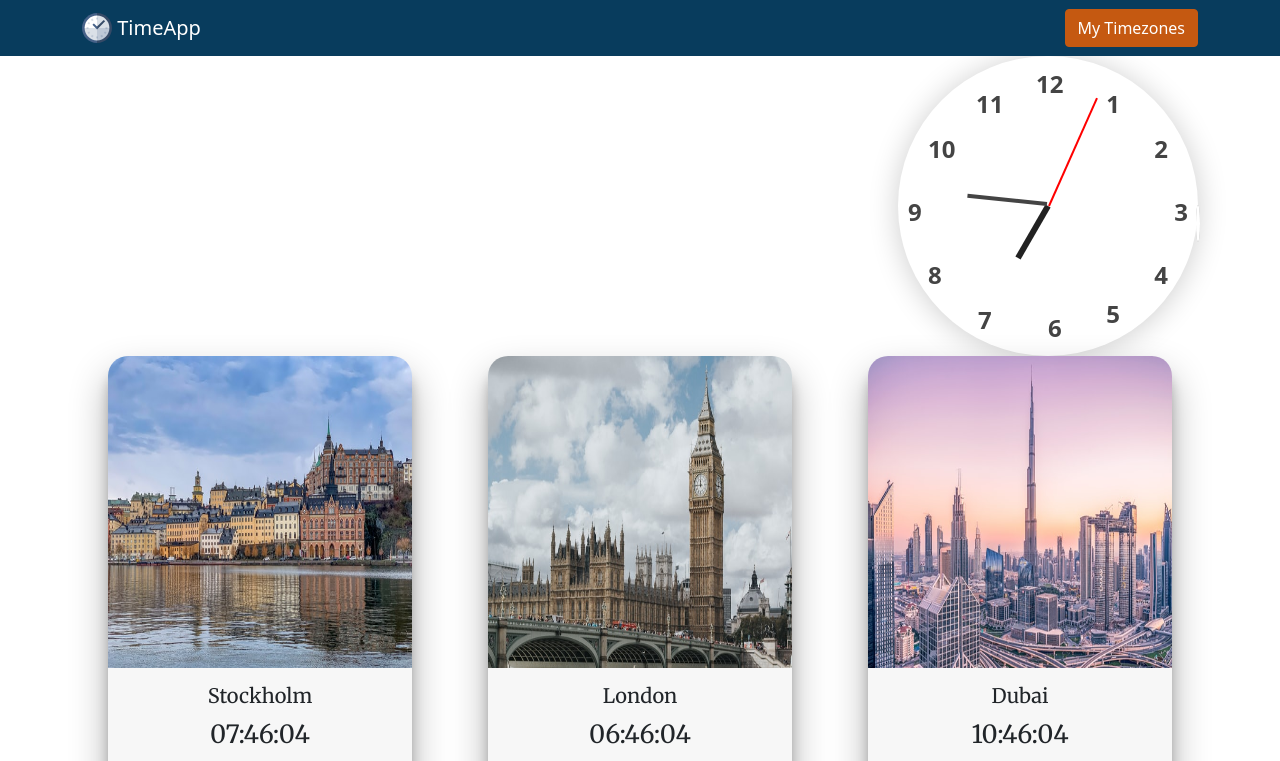
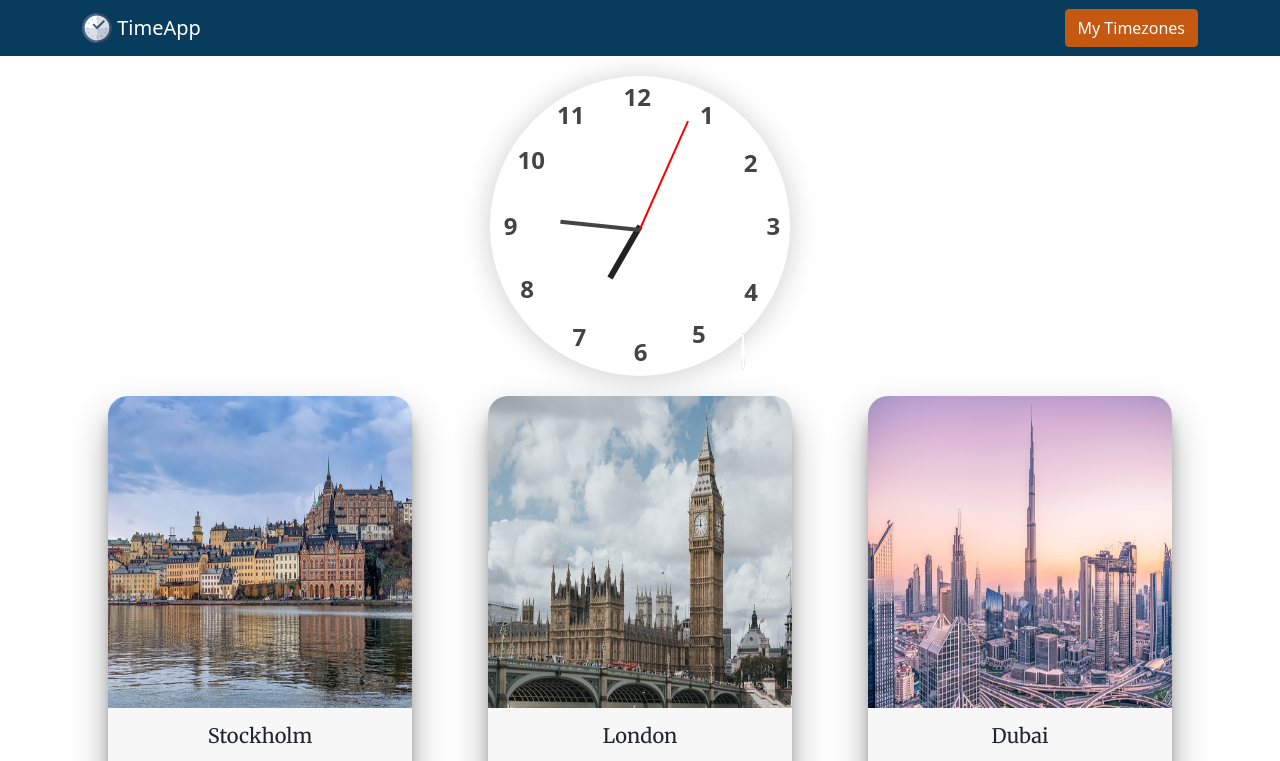
Before and after one commit to argjend551/TimeApp, a React (Vite) app: page / in a window 1280 px wide. Shown: the top 761 px of the page. Built offline with nearby package versions, Linux system fonts and the light colour scheme.

Commit message:
fixed position off css transform translate coliding with bootstrap'

```diff
--- a/public/css/clock.css
+++ b/public/css/clock.css
@@ -1,124 +1,130 @@
 .clock {
+  margin: 20px;
   width: 300px;
   height: 300px;
   border-radius: 50%;
-  position: relative;
-  top: 50%;
-  left: 50%;
-  display: inline-block;
-  transform: translate(-50%, -50%);
+  justify-content: center;
+  /* position: relative; */
+  /* top: 50%;
+  left: 50%; */
+  /* display: inline-block; */
+  /* transform: translate(-50%, -50%); */
   box-shadow: 0 2px 30px rgba(0, 0, 0, 0.2);
   font-size: 24px;
   color: #444;
-  text-align: center;
+  /* text-align: center; */
+  background-color: white
 }
 
 .clock::after {
   background: #aaa;
+  justify-content: center;
   content: "";
   width: 12px;
   height: 12px;
   border-radius: 50%;
-  position: relative;
+  /* position: relative; */
   z-index: 2;
-  top: 50%;
-  left: 50%;
-  transform: translate(-50%, -50%);
+  /* top: 50%;
+  left: 50%; */
+  /* transform: translate(-50%, -50%); */
   border: 2px solid #fff;
 }
 
 .hour_hand {
-  position: absolute;
+  position: relative;
   width: 6px;
   height: 60px;
   background: #222;
+  align-self: center;
   top: 30%;
-  left: 49%;
   transform-origin: bottom;
 }
 
 .min_hand {
-  position: absolute;
+  position: relative;
   width: 4px;
   height: 80px;
   background: #444;
-  top: 22.5%;
-  left: 49%;
+  align-self: center;
+  top: 4.5%;
   transform-origin: bottom;
 }
 
 .sec_hand {
-  position: absolute;
+  position: relative;
   width: 2px;
   height: 118px;
   background: red;
-  top: 10.5%;
-  left: 50%;
+  align-self: center;
+  bottom: 35%;
   transform-origin: bottom;
+
 }
 
 .clock span {
-  position: absolute;
+  position: relative;
   font-weight: 700;
 
 }
 
-.twelve {
-  top: 10px;
-  left: 46%;
+
+
+.one {
+  bottom: 79%;
+  left: 55%;
 }
 
-.one {
-  top: 10%;
-  right: 26%;
-}
 
-.eleven {
-  top: 10%;
-  left: 26%;
-}
 
 .two {
-  top: 25%;
-  right: 10%;
+  bottom: 63%;
+  left: 65%;
 }
 
 .three {
-  right: 10px;
-  top: 46%;
+  bottom: 42%;
+  left: 68%;
 }
 
 .four {
-  right: 30px;
-  top: 67%;
+  left: 56%;
+  bottom: 20%;
 }
 
 .five {
-  right: 78px;
-  top: 80%;
+  left: 34%;
+  bottom: 6%;
 }
 
 .six {
-  bottom: 10px;
-  left: 50%;
+  left: 10%;
 }
 
 .seven {
-  left: 80px;
-  top: 82%;
+  right: 15%;
+  bottom: 5%;
 }
 
 .eight {
-  left: 30px;
-  top: 67%;
+   right: 37%;
+  bottom: 21%;
 }
 
 .nine {
-  left: 10px;
-  top: 46%;
+  bottom: 42%;
+  right: 47%;
 }
 
 .ten {
-  top: 25%;
-  left: 10%;
+  bottom: 64%;
+  right: 47%;
 }
+.eleven {
+   bottom: 79%;
+   right: 43%;
+}
+.twelve {
+  bottom: 85%;
+  right: 30%;
+}
--- a/src/components/Clock.jsx
+++ b/src/components/Clock.jsx
@@ -19,8 +19,8 @@ function Clock(props) {
 
 
   return (
-    <Col>
-      <div className="clock">
+    <Col className="d-flex justify-content-center">
+      <div className="clock" align="center">
         <div className="hour_hand"
           style={{ transform: `rotateZ(${hours * 30}deg)` }}>
 
```
